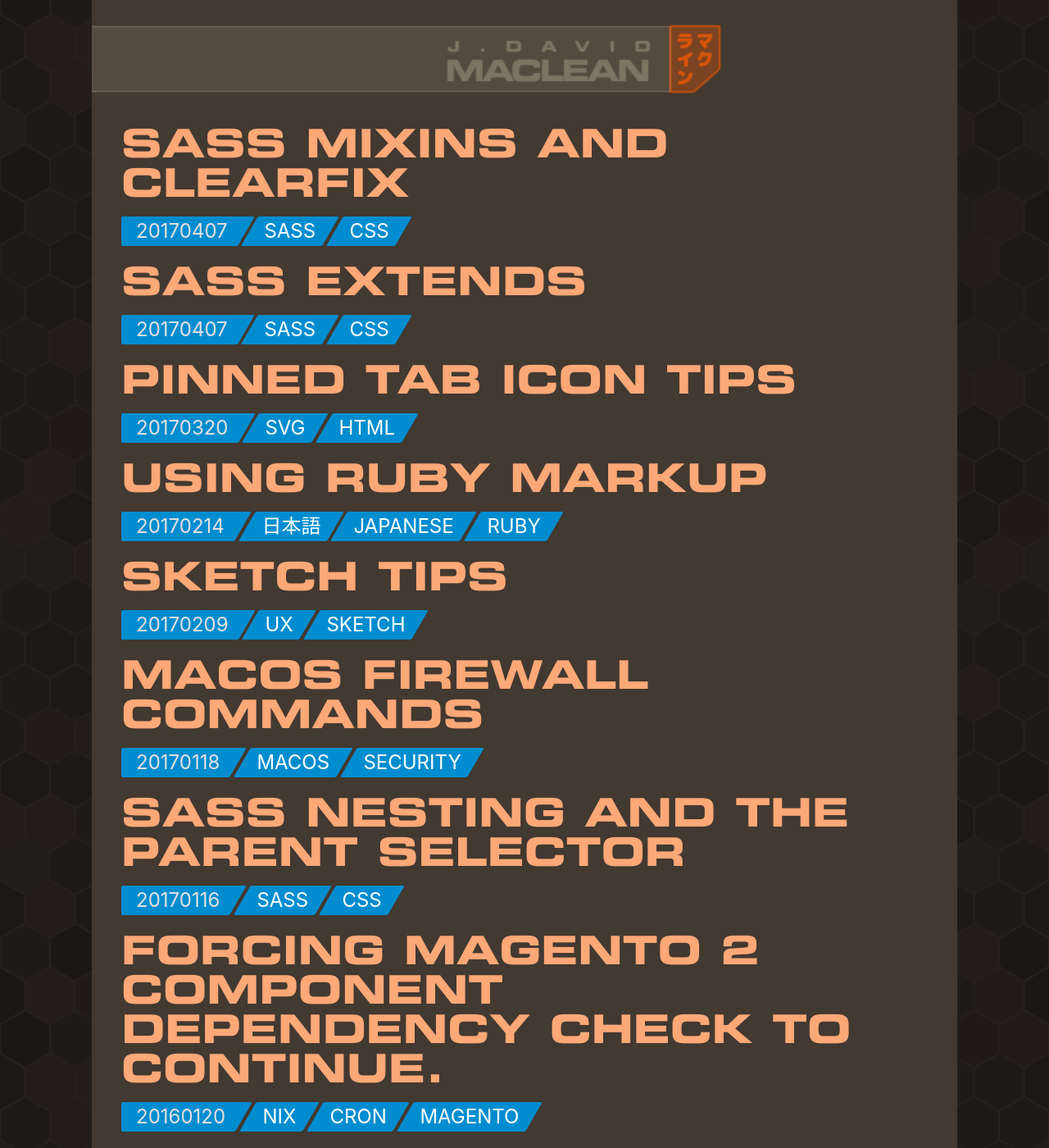
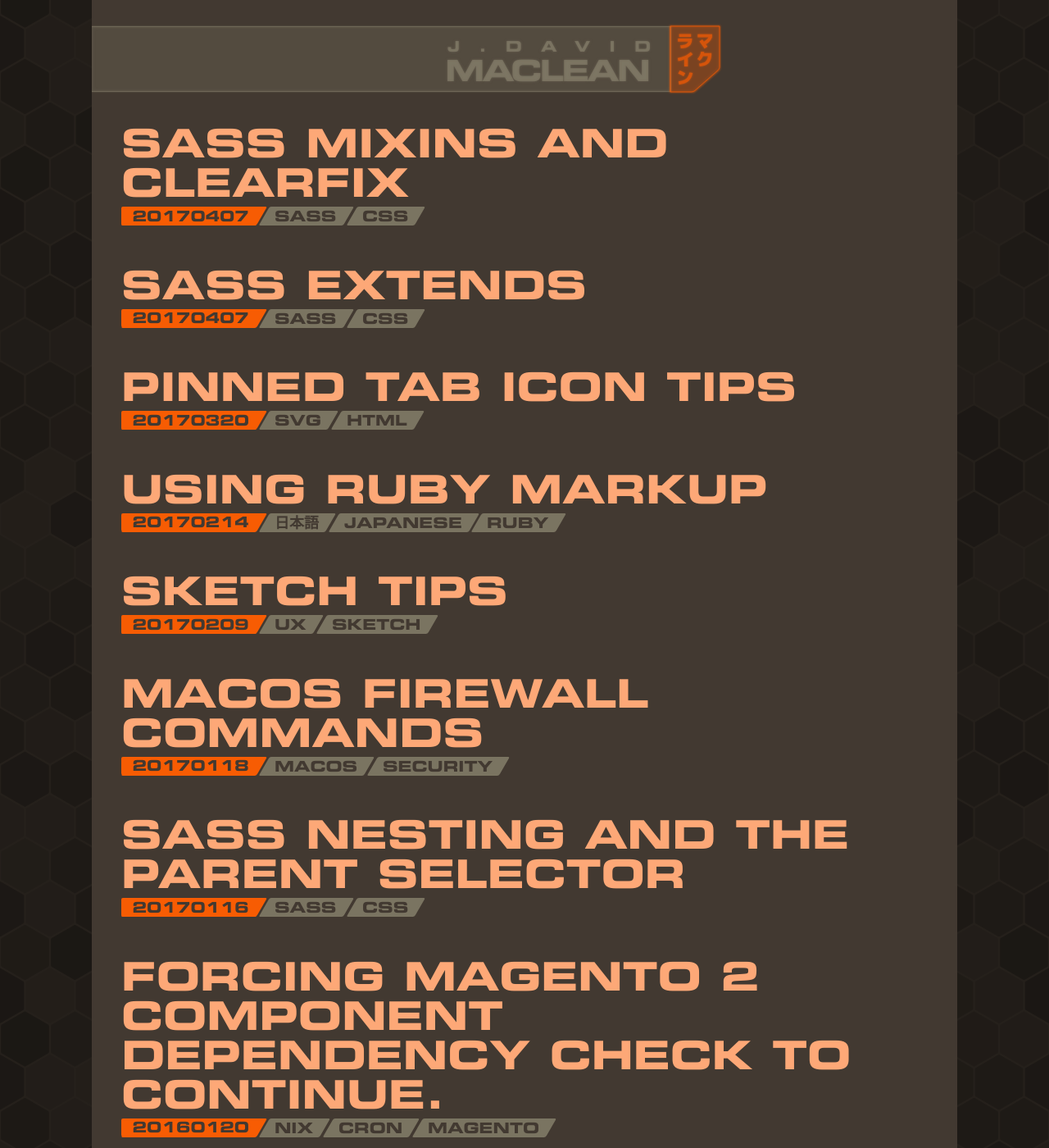
Before and after one commit to sansSpoon/sansSpoon.github.io, a Jekyll site: the page built from _pages/index.md, in a window 1280 px wide and 1400 px high. Shown: the whole window at 82% size. Built offline with Jekyll 4.4.1, drawn with Linux system fonts in a browser that asks for light colours; some web fonts are replaced.

Commit message:
fix tag flex

```diff
--- a/_sass/_layout.scss
+++ b/_sass/_layout.scss
@@ -28,8 +28,8 @@ main {
 
 .posts, .tags, .related {
 	ul {
+		padding: 0;
 		margin: 0;
-		padding: 0;
 		list-style: none;
 	}
 }
@@ -47,15 +47,20 @@ main {
 	position: relative;
 	z-index: 1;
 	display: flex;
+	flex-wrap: wrap;
+	margin-bottom: 3em;
+	font-family: "EurostileExtTwo", $root-font-family;
+	font-size: .75em;
+	line-height: 1;
+	font-weight: 700;
+	text-transform: uppercase;
+
 	time {
 		margin-right: .5em;
-		font-size: 1em;
 	}
 	ul {
 		display: flex;
-		font-size: 1em;
 		list-style: none;
-		text-transform: uppercase;
 	}
 	li {
 		margin-right: .5em;
@@ -65,55 +70,57 @@ main {
 	}
 }
 
+.post-title {
+	margin-bottom: 0;
+}
+
 // ! Tags
 // ---------------
 .post-meta>time {
 	position: relative;
 	display: flex;
+	flex-direction: column;
 	justify-content: center;
 	align-content: center;
-	flex-direction: column;
-	height: 1.5em;
-	padding: 0 0.5em 0 0.75em;
+	padding: .25em 0.5em 0 0.75em;
+	border-radius: 2px;
 	margin-right: 0.2em;
-	border-radius: 2px;
-	background: #008dd0;
+	background: $wpOrange;
+	color: $color-bg;
 
 }
 
 .post-meta>time:after {
-	content: "";
+	position: absolute;
 	z-index: -1;
-	position: absolute;
 	left: 0; top: 0; width: 100%; height: 100%;
 	border-radius: 2px;
+	background: $wpOrange;
+	content: "";
 	transform-origin: bottom left;
 	transform: skew(-30deg);
-	background: #008dd0;
 }
 
 .post-meta>ul {
 	padding: 0;
 	margin: 0;
-	display: flex;
 }
 
 .post-meta ul li {
 	display: flex;
+	flex-direction: column;
 	justify-content: center;
 	align-content: center;
-	flex-direction: column;
-	height: 1.5em;
-	padding: 0 0.75em;
+	padding: .25em 0.75em 0 0.75em;
+	border-radius: 2px;
 	margin-right: 0.2em;
-	border-radius: 2px;
+	margin-bottom: 0;
+	background: $nickle;
 	transform-origin: bottom left;
 	transform: skew(-30deg);
-	background: #008dd0;
-	font-size: 1em;
 }
 .post-meta ul li a {
+	color: $color-bg;
+	text-decoration: none;
 	transform: skew(30deg);
-	color: white;
-	text-decoration: none;
 }
```
